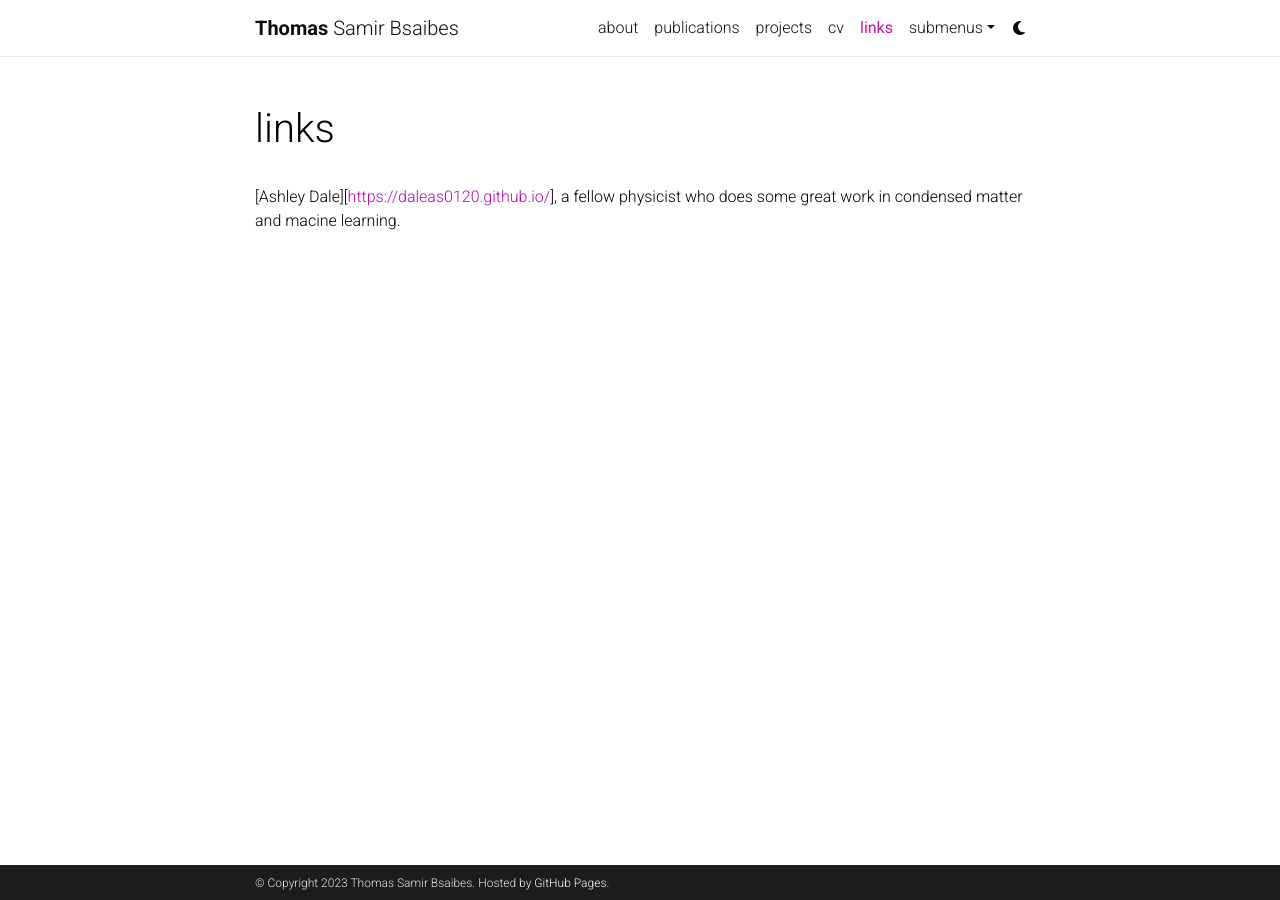
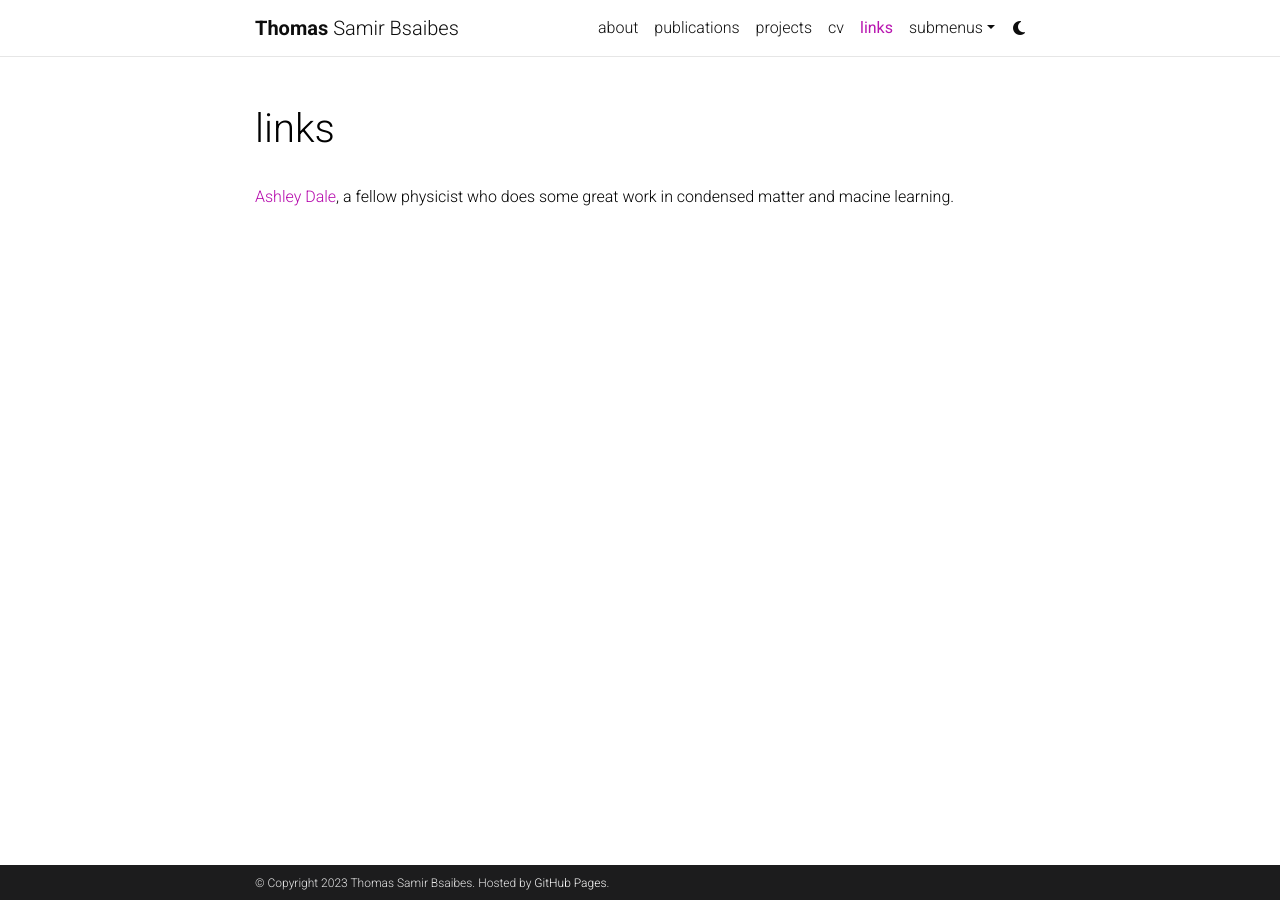
Before and after one commit to BsaibesT/bsaibest.github.io, a Jekyll site: the page built from _pages/links.md, in a window 1280 px wide. Built offline with Jekyll 4.4.1, drawn with Linux system fonts in a browser that asks for light colours; comment, search, counter and statistics services are not loaded; a style sheet for code colours, icons or effects is not loaded.

Commit message:
Update links.md

```diff
--- a/_pages/links.md
+++ b/_pages/links.md
@@ -7,4 +7,4 @@ nav: True
 nav_order: 4
 ---
 
-[Ashley Dale][<https://daleas0120.github.io/>], a fellow physicist who does some great work in condensed matter and macine learning.
+[Ashley Dale](<https://daleas0120.github.io/>), a fellow physicist who does some great work in condensed matter and macine learning.
```
